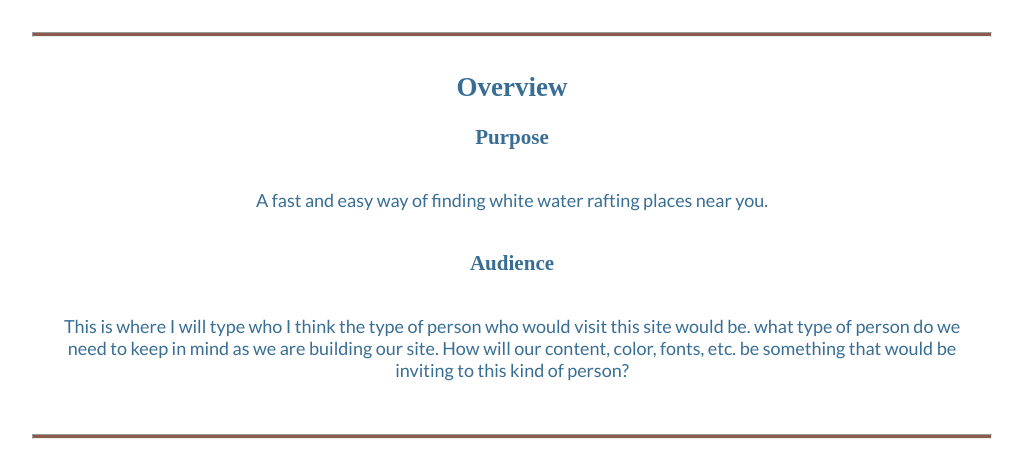
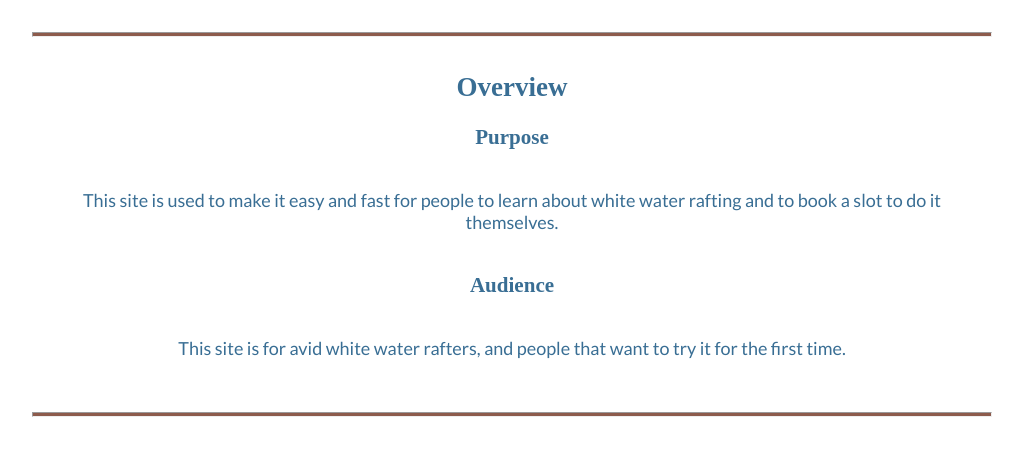
Before and after one commit to ajgorham219/wwr, a plain HTML site: page wwr/site-plan-rafting.html in a window 1280 px wide. Shown: the part 308-757 px from the top of the page, without its empty margins (128-1151 px from the left). Drawn offline with Linux system fonts and the light colour scheme; files that its build step writes are made by us from their sources; a web font is replaced by a local one.

Commit message:
commit changes

```diff
--- a/wwr/site-plan-rafting.html
+++ b/wwr/site-plan-rafting.html
@@ -19,14 +19,11 @@
     <hr />
     <h2>Overview</h2>
     <h3>Purpose</h3>
-    <p>A fast and easy way of finding white water rafting places near you.</p>
+    <p>This site is used to make it easy and fast for people to learn about white water rafting and to book a slot to do it themselves.</p>
     <!-- change this -->
 
     <h3>Audience</h3>
-    <p>This is where I will type who I think the type of person who would visit
-        this site would be. what type of person do we need to keep in mind as we
-        are building our site. How will our content, color, fonts, etc. be
-        something that would be inviting to this kind of person?</p>
+    <p>This site is for avid white water rafters, and people that want to try it for the first time.</p>
     <!-- change this -->
 
     <hr />
```
